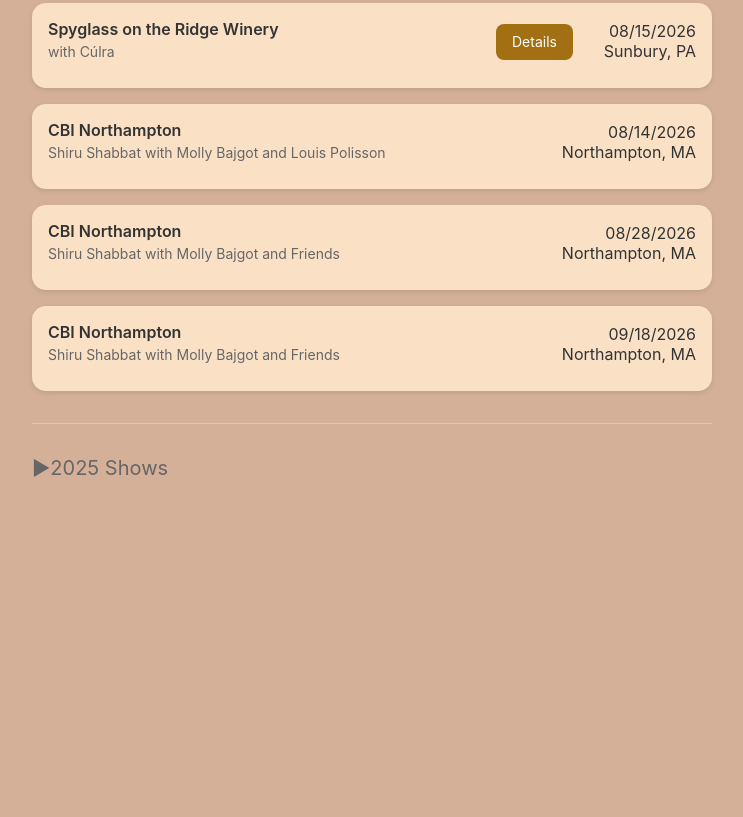
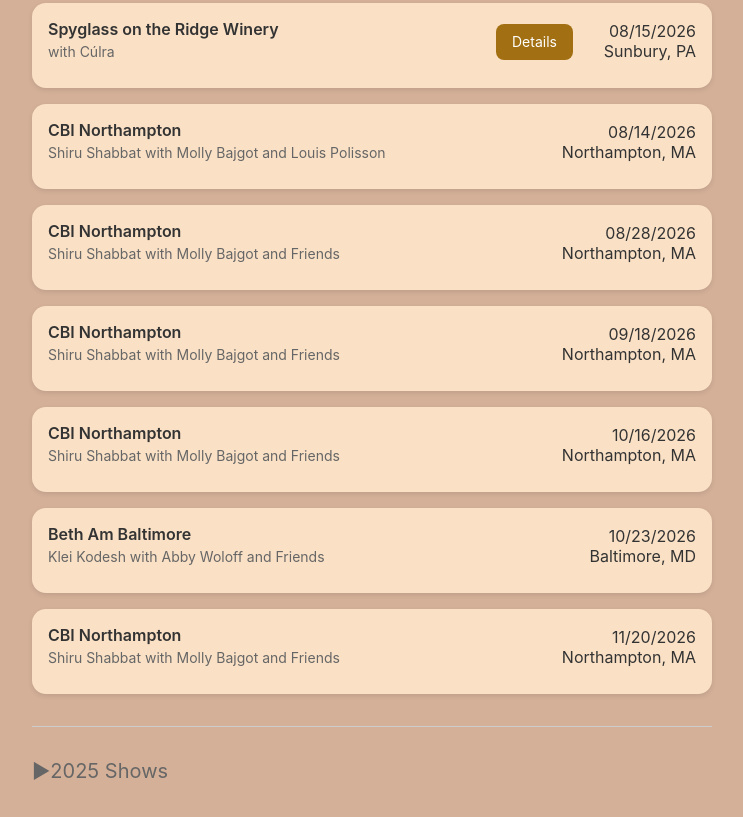
Before and after one commit to charleybellermusic/charleybellermusic.github.io, a plain HTML site: page shows/index.html in a window 1280 px wide. Shown: the part 893-1710 px from the top of the page, without its empty margins (268-1011 px from the left). Before the commit the page ends 1409 px from the top, so only its background shows below. Drawn offline with Linux system fonts and the light colour scheme.

Commit message:
Update shows

```diff
--- a/shows/index.html
+++ b/shows/index.html
@@ -143,7 +143,53 @@
                     </div>
                 </div>
             </div>
-    </div>
+
+            <div class="show-card">
+                <div class="card-main">
+                    <div class="card-left">
+                        <div class="venue">CBI Northampton</div>
+                        <div class="group">Shiru Shabbat with Molly Bajgot and Friends</div>
+                    </div>
+                    <div class="card-right">
+                        <div class="date-location">
+                            <div class="show-date">10/16/2026</div>
+                            <div class="location">Northampton, MA</div>
+                        </div>
+                    </div>
+                </div>
+            </div>
+
+            <div class="show-card">
+                <div class="card-main">
+                    <div class="card-left">
+                        <div class="venue">Beth Am Baltimore</div>
+                        <div class="group">Klei Kodesh with Abby Woloff and Friends</div>
+                    </div>
+                    <div class="card-right">
+                        <div class="date-location">
+                            <div class="show-date">10/23/2026</div>
+                            <div class="location">Baltimore, MD</div>
+                        </div>
+                    </div>
+                </div>
+            </div>
+
+            <div class="show-card">
+                <div class="card-main">
+                    <div class="card-left">
+                        <div class="venue">CBI Northampton</div>
+                        <div class="group">Shiru Shabbat with Molly Bajgot and Friends</div>
+                    </div>
+                    <div class="card-right">
+                        <div class="date-location">
+                            <div class="show-date">11/20/2026</div>
+                            <div class="location">Northampton, MA</div>
+                        </div>
+                    </div>
+                </div>
+            </div>
+
+        </div>
 
     <details class="past-shows-section">
         <summary class="past-shows-toggle">2025 Shows</summary>
```
